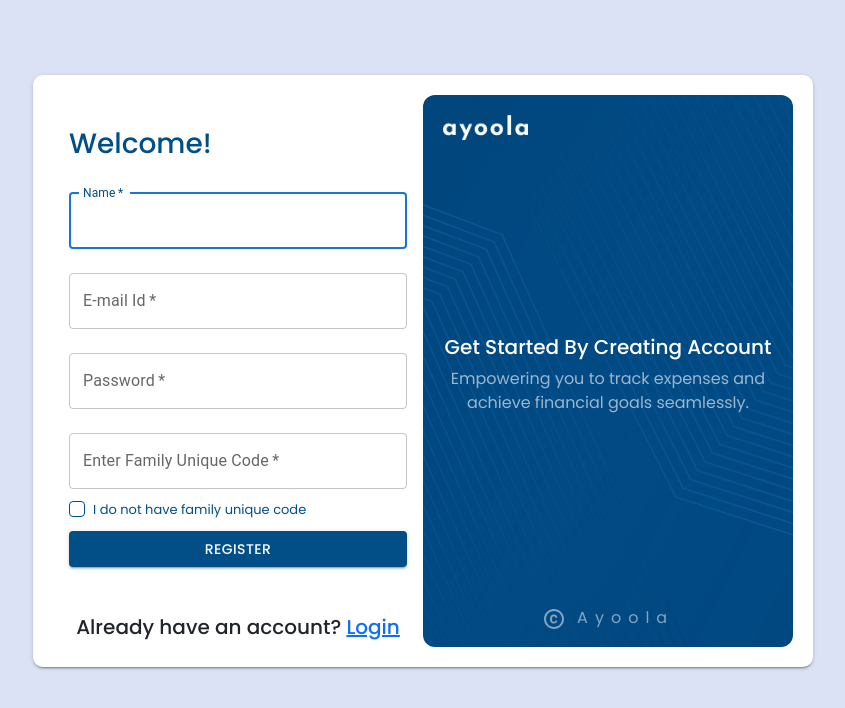
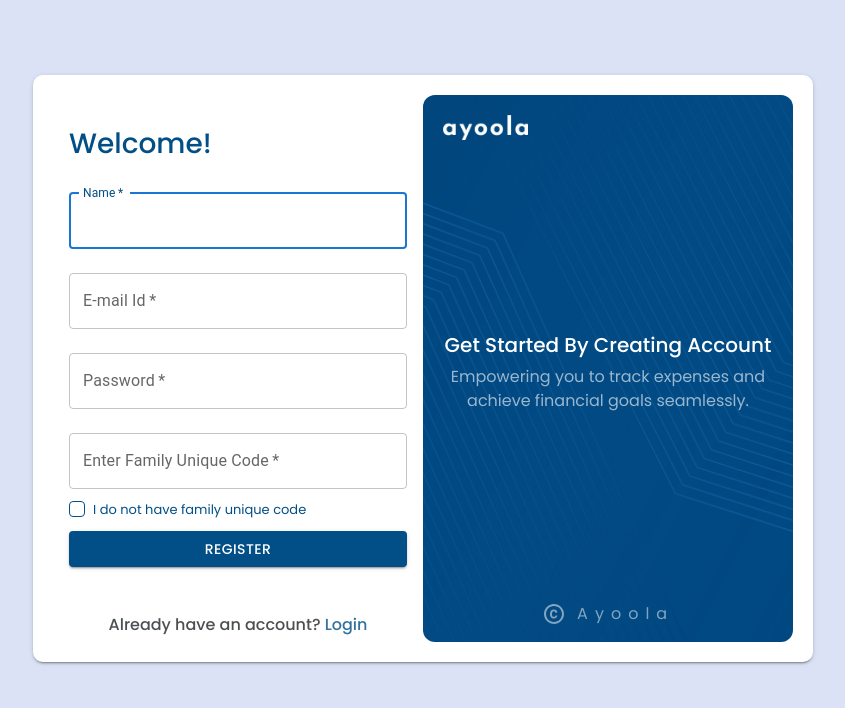
Before and after one commit to anumithasp/expense-tracker, a React (Create React App) app: page /signup in a window 1280 px wide. Shown: the top 708 px of the page, without its empty margins (217-1062 px from the left). Built offline with nearby package versions, Linux system fonts and the light colour scheme.

Commit message:
signup page css changes

```diff
--- a/src/components/SignUp/SignUp.css
+++ b/src/components/SignUp/SignUp.css
@@ -14,6 +14,16 @@
             }
             label{
                 font-size: small;
+                color: var(--exp-primary-color);
+            }
+        }
+        .login{
+            h5{
+                opacity: 0.8;
+                font-size:medium;
+            }
+            a{
+                text-decoration: none;
                 color: var(--exp-primary-color);
             }
         }
```
